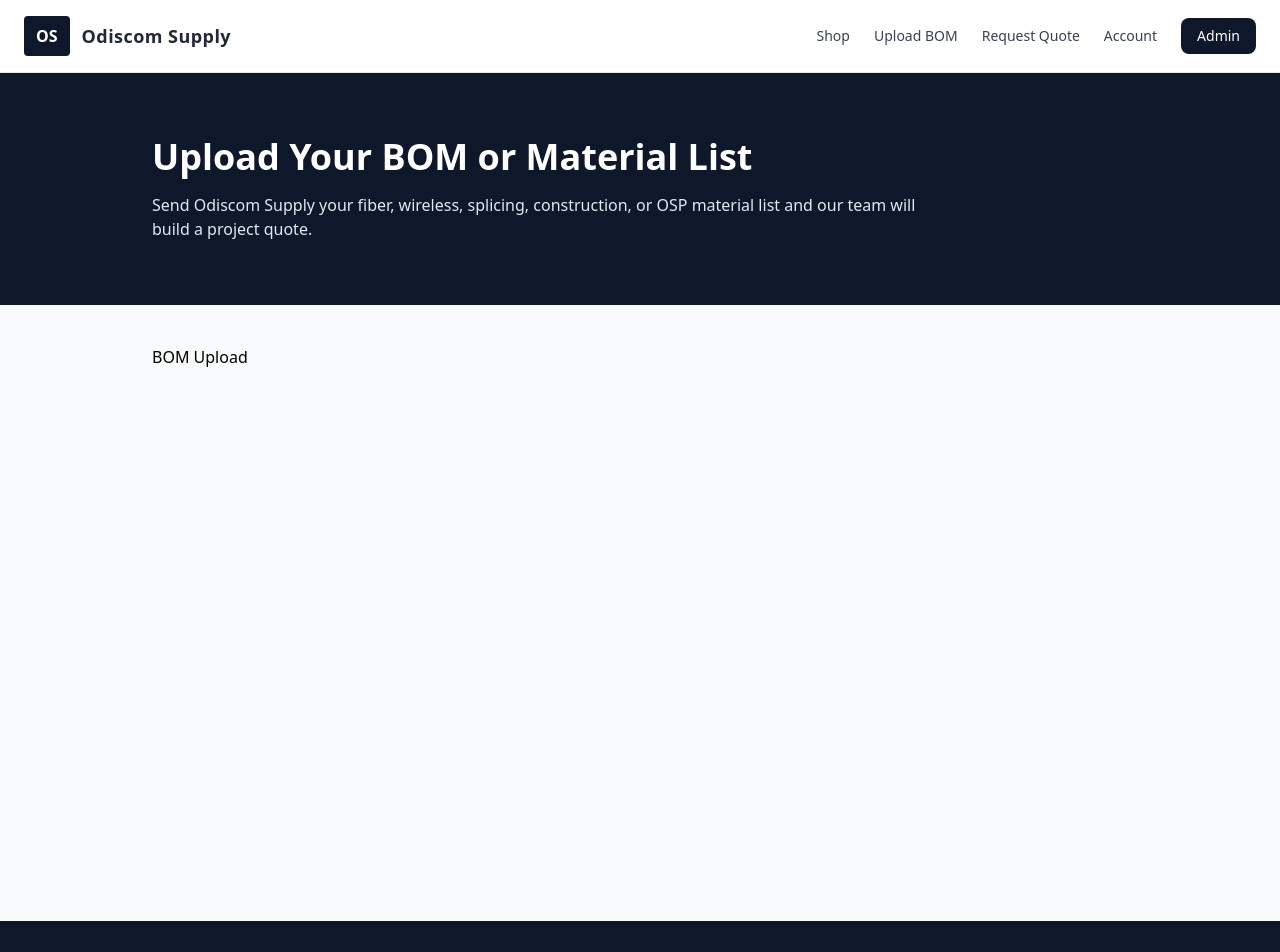
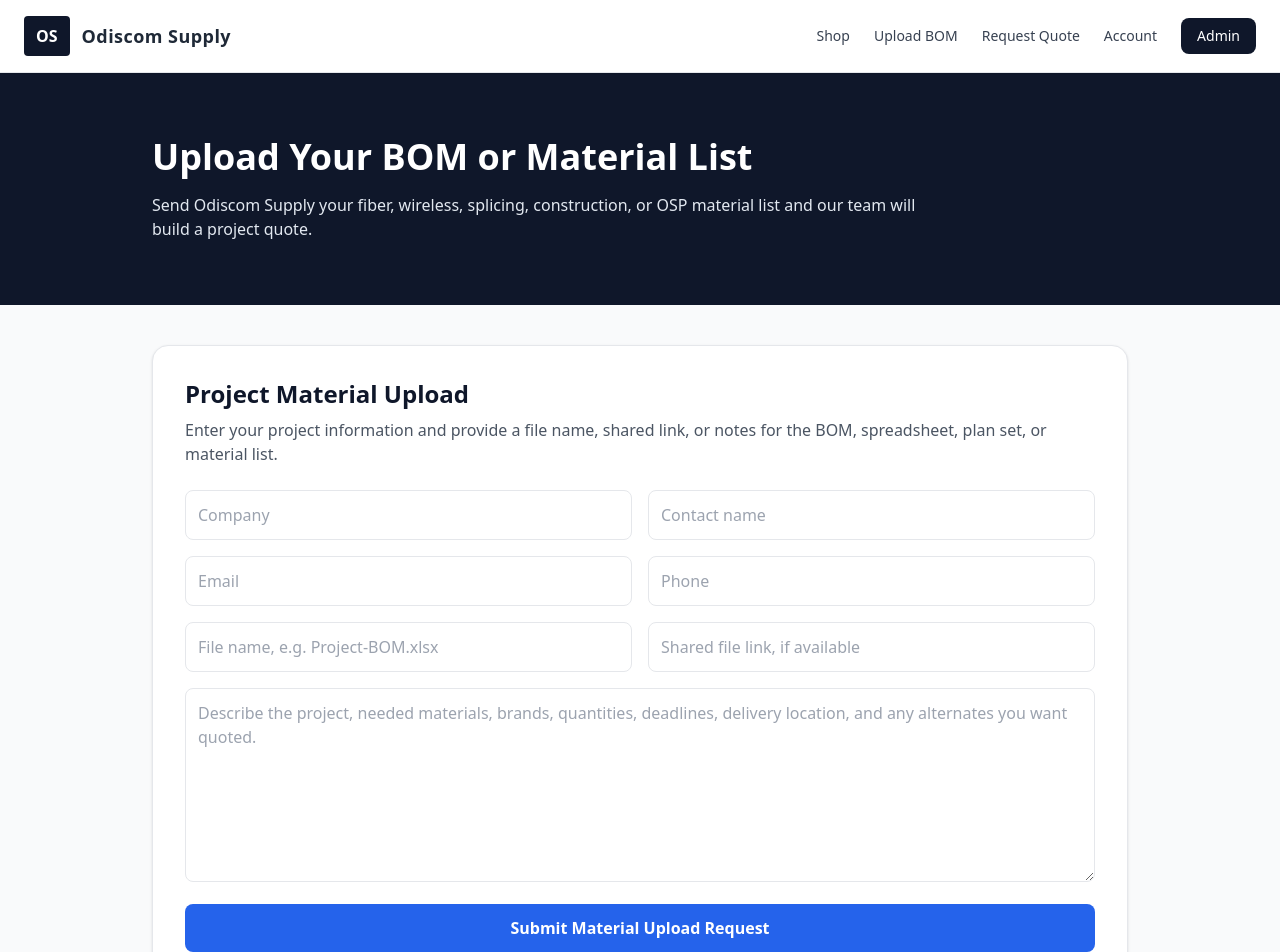
Before and after one commit to odiscom/odiscom-supply, a Next.js app: page /material-upload in a window 1280 px wide. Shown: the top 952 px of the page. Built offline with nearby package versions, Linux system fonts and the light colour scheme.

Commit message:
Build customer BOM upload component

```diff
--- a/components/BomUploader.js
+++ b/components/BomUploader.js
@@ -1 +1,83 @@
-export default function BomUploader(){ return <div>BOM Upload</div> }
+import { useState } from 'react'
+
+const emptyForm = {
+  company: '',
+  contactName: '',
+  customerEmail: '',
+  phone: '',
+  fileName: '',
+  fileUrl: '',
+  notes: '',
+}
+
+export default function BomUploader() {
+  const [form, setForm] = useState(emptyForm)
+  const [loading, setLoading] = useState(false)
+  const [message, setMessage] = useState('')
+
+  function updateField(field, value) {
+    setForm({ ...form, [field]: value })
+  }
+
+  async function submitUpload(e) {
+    e.preventDefault()
+    setLoading(true)
+    setMessage('')
+
+    const res = await fetch('/api/upload', {
+      method: 'POST',
+      headers: { 'Content-Type': 'application/json' },
+      body: JSON.stringify(form),
+    })
+
+    const data = await res.json()
+    setLoading(false)
+
+    if (!data.success) {
+      setMessage(data.message || 'Upload request failed.')
+      return
+    }
+
+    setForm(emptyForm)
+    setMessage('Material upload request received. Our team will review it and prepare a quote.')
+  }
+
+  return (
+    <div className="bg-white rounded-2xl shadow border p-6 md:p-8">
+      <div className="mb-6">
+        <h2 className="text-2xl font-bold text-slate-900">Project Material Upload</h2>
+        <p className="text-gray-600 mt-2">
+          Enter your project information and provide a file name, shared link, or notes for the BOM, spreadsheet, plan set, or material list.
+        </p>
+      </div>
+
+      {message && <div className="bg-blue-50 border border-blue-200 text-blue-800 rounded-lg p-4 mb-5 text-sm">{message}</div>}
+
+      <form onSubmit={submitUpload} className="space-y-4">
+        <div className="grid md:grid-cols-2 gap-4">
+          <input required value={form.company} onChange={(e) => updateField('company', e.target.value)} placeholder="Company" className="border rounded-lg p-3" />
+          <input value={form.contactName} onChange={(e) => updateField('contactName', e.target.value)} placeholder="Contact name" className="border rounded-lg p-3" />
+          <input required type="email" value={form.customerEmail} onChange={(e) => updateField('customerEmail', e.target.value)} placeholder="Email" className="border rounded-lg p-3" />
+          <input value={form.phone} onChange={(e) => updateField('phone', e.target.value)} placeholder="Phone" className="border rounded-lg p-3" />
+        </div>
+
+        <div className="grid md:grid-cols-2 gap-4">
+          <input required value={form.fileName} onChange={(e) => updateField('fileName', e.target.value)} placeholder="File name, e.g. Project-BOM.xlsx" className="border rounded-lg p-3" />
+          <input value={form.fileUrl} onChange={(e) => updateField('fileUrl', e.target.value)} placeholder="Shared file link, if available" className="border rounded-lg p-3" />
+        </div>
+
+        <textarea required value={form.notes} onChange={(e) => updateField('notes', e.target.value)} rows="7" placeholder="Describe the project, needed materials, brands, quantities, deadlines, delivery location, and any alternates you want quoted." className="w-full border rounded-lg p-3" />
+
+        <button disabled={loading} className="w-full bg-blue-600 hover:bg-blue-700 text-white rounded-lg py-3 font-semibold disabled:opacity-60">
+          {loading ? 'Submitting...' : 'Submit Material Upload Request'}
+        </button>
+      </form>
+
+      <div className="mt-6 grid md:grid-cols-3 gap-3 text-sm text-gray-600">
+        <div className="bg-gray-50 border rounded-lg p-4"><strong>Accepted:</strong> XLSX, CSV, PDF, plan sheets, material lists, and shared links.</div>
+        <div className="bg-gray-50 border rounded-lg p-4"><strong>Use cases:</strong> Fiber BOMs, wireless site builds, splice kits, tools, reels, and trailers.</div>
+        <div className="bg-gray-50 border rounded-lg p-4"><strong>Next step:</strong> Odiscom Supply reviews your list and prepares pricing.</div>
+      </div>
+    </div>
+  )
+}
```
